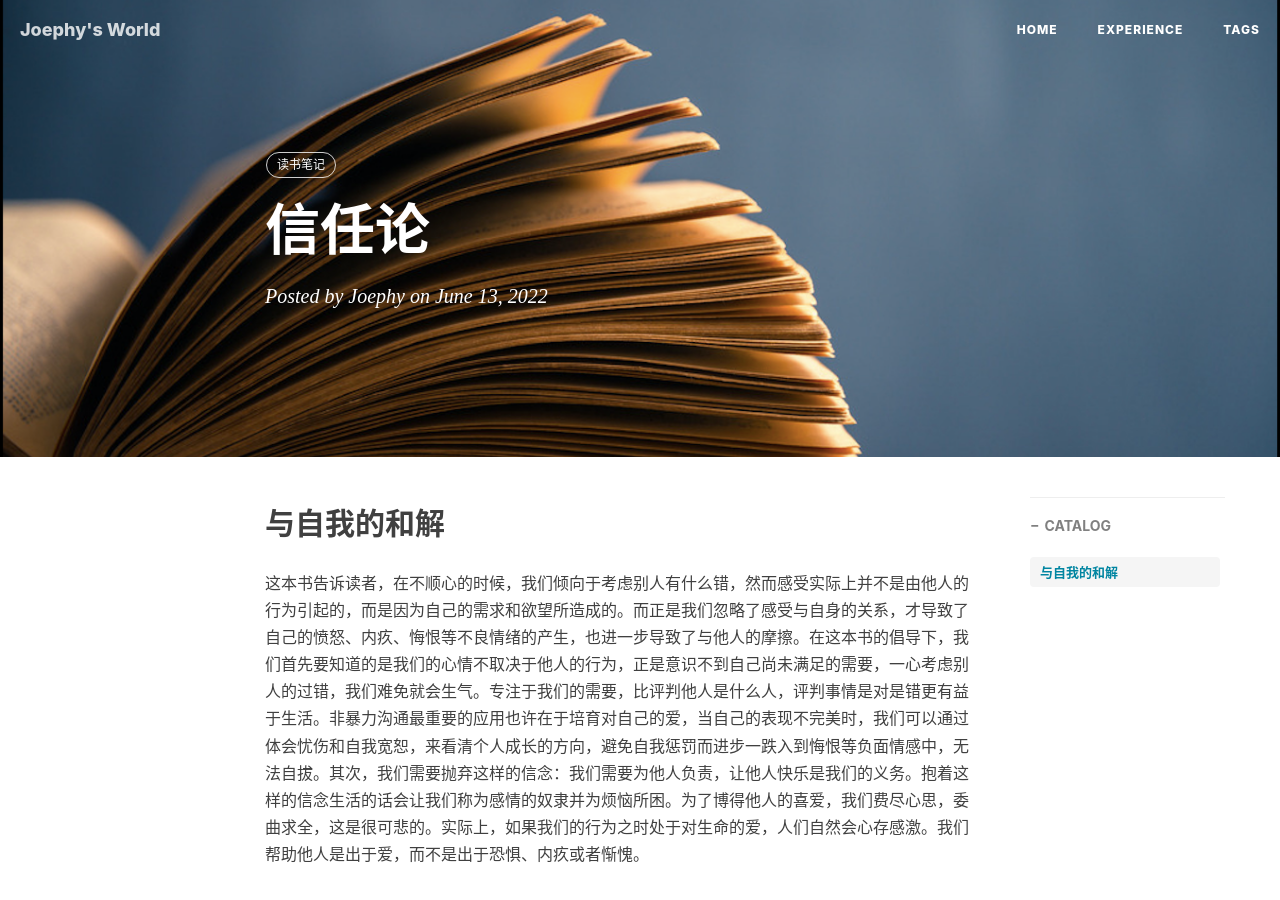
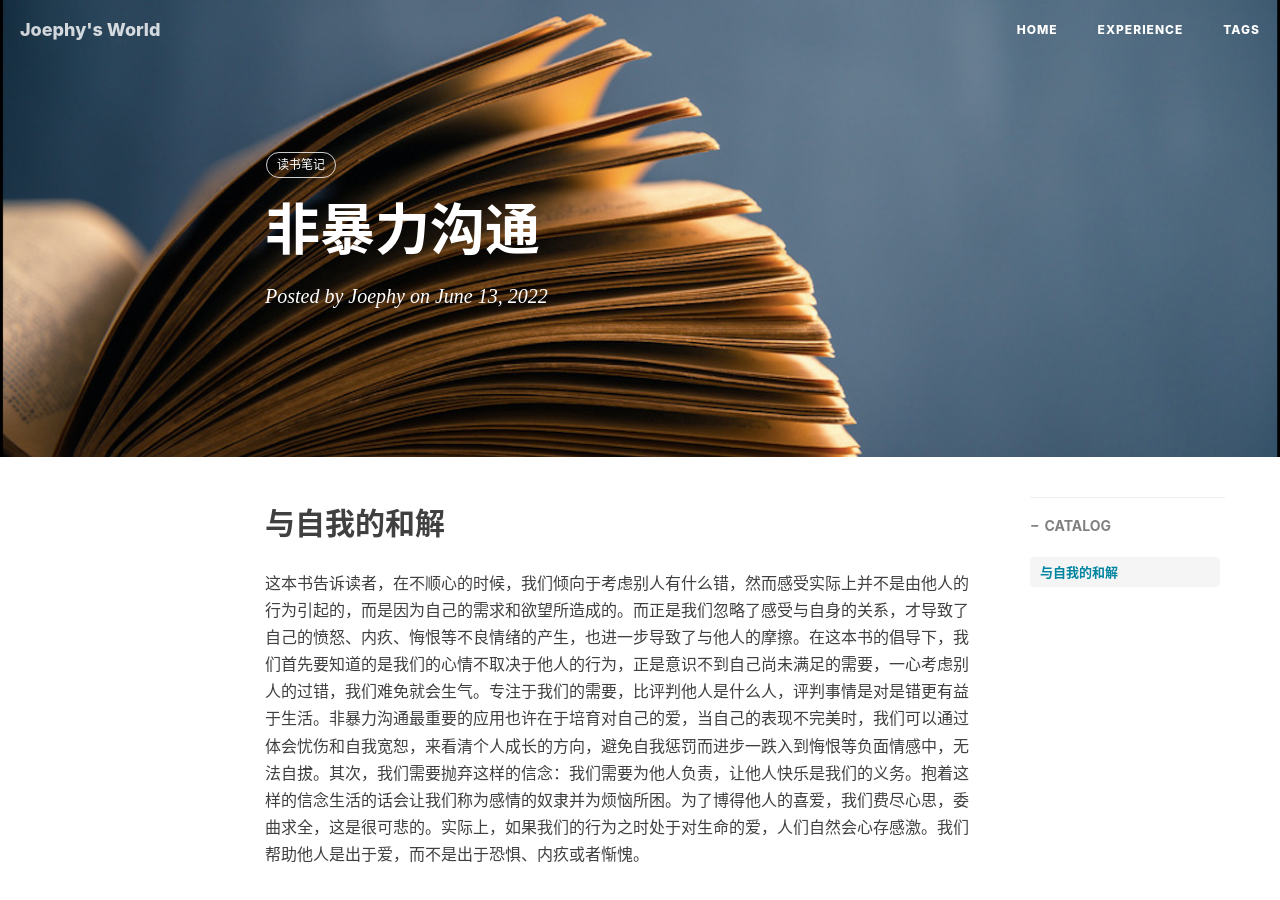
Before and after one commit to daviddarnes/alembic, a Jekyll site: the page built from _posts/2022-06-13-非暴力沟通.markdown, in a window 1280 px wide and 900 px high. Built offline with Jekyll 4.4.1, drawn with Linux system fonts in a browser that asks for light colours; nearby versions of some CDN libraries; comment, search, counter and statistics services are not loaded.

Commit message:
Update 2022-06-13-非暴力沟通.markdown

```diff
--- a/_posts/2022-06-13-非暴力沟通.markdown
+++ b/_posts/2022-06-13-非暴力沟通.markdown
@@ -1,6 +1,6 @@
 ---
 layout: post
-title:  "信任论"
+title:  "非暴力沟通"
 date:   2022-06-13
 author: "Joephy"
 header-img: "img/tag-bg-bookreview.jpg"
```
